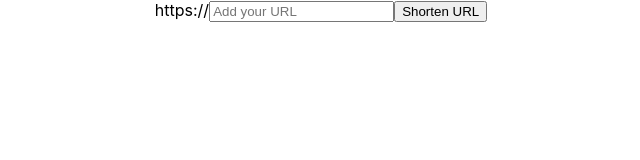
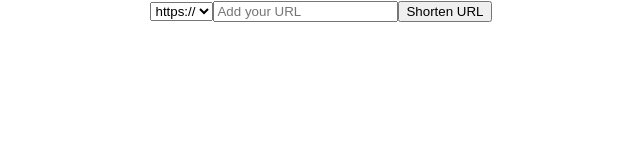
Before and after one commit to petrussola/url-shortener-frontend, a React (Create React App) app: page / in a window 1280 px wide. Shown: the top 160 px of the page, without its empty margins (319-959 px from the left). Built offline with nearby package versions, Linux system fonts and the light colour scheme.

Commit message:
Move baseApi setter to config file. Add http protocol selector and handle state

```diff
--- a/src/Components/AddUrl.js
+++ b/src/Components/AddUrl.js
@@ -1,9 +1,12 @@
+import baseApi from '../Config/config';
+
 import React, { useState } from 'react';
 import axios from 'axios';
 require('dotenv').config();
 
 const AddUrl = ({ location, match, history, shortUrl, setShortUrl }) => {
 	const [urlInput, setUrlInput] = useState('');
+	const [protocolInput, setProtocolInput] = useState('https://');
 
 	const hostname = window.location.href;
 
@@ -11,16 +14,20 @@ const AddUrl = ({ location, match, history, shortUrl, setShortUrl }) => {
 		setUrlInput(e.target.value);
 	};
 
+	const changeProtocolHandler = (e) => {
+		setProtocolInput(e.target.value);
+	};
+
 	const shortenUrl = (e) => {
-        e.preventDefault();
-        // clean input field
-        setUrlInput('');
-        // add https
-		const newUrl = `https://${urlInput}`;
-		let baseApi;
-		if (process.env.NODE_ENV === 'development') {
-			baseApi = 'http://localhost:5000';
-		}
+		e.preventDefault();
+		// clean input field
+		setUrlInput('');
+		// add https
+		const newUrl = `${protocolInput}${urlInput}`;
+		// let baseApi;
+		// if (process.env.NODE_ENV === 'development') {
+		// 	baseApi = process.env.REACT_APP_BASE_API;
+		// }
 		axios
 			.post(`${baseApi}/create-url`, { newUrl })
 			.then((res) => {
@@ -34,7 +41,13 @@ const AddUrl = ({ location, match, history, shortUrl, setShortUrl }) => {
 	return (
 		<div>
 			<form onSubmit={(e) => shortenUrl(e)}>
-				<label htmlFor='url-input'>https://</label>
+				<select
+					onChange={(e) => changeProtocolHandler(e)}
+					value={protocolInput}
+				>
+					<option value='http://'>http://</option>
+					<option value='https://'>https://</option>
+				</select>
 				<input
 					type='text'
 					id='url-input'
--- /dev/null
+++ b/src/Config/config.js
@@ -0,0 +1,11 @@
+require('dotenv').config();
+
+let baseApi;
+
+if (process.env.NODE_ENV === 'development') {
+	baseApi = 'http://localhost:5000';
+} else {
+	baseApi = process.env.REACT_APP_BASE_API;
+}
+
+export default baseApi;
```
